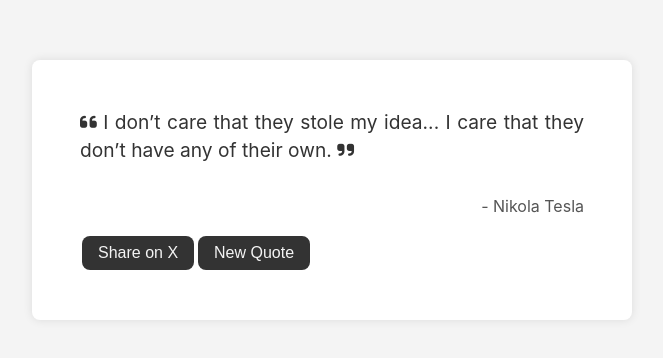
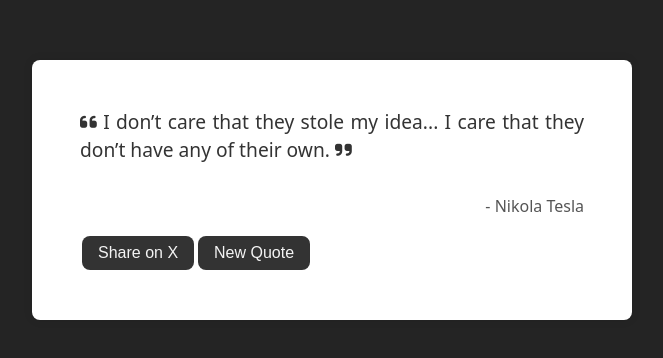
Before and after one commit to nedoratic/fcc-fedl-01-random-quote-machine, a React (Vite) app: page / in a window 1280 px wide. Shown: the part 210-568 px from the top of the page, without its empty margins (308-971 px from the left). Built offline with nearby package versions, Linux system fonts and the light colour scheme.

Commit message:
style edited to pass freeCodeCamp project test

```diff
--- a/index.html
+++ b/index.html
@@ -16,6 +16,7 @@
 		/>
 		<!-- TSX -->
 		<script defer type="module" src="/src/main.tsx"></script>
+		<script defer src="https://cdn.freecodecamp.org/testable-projects-fcc/v1/bundle.js"></script>
 	</head>
 	<body>
 		<div id="root"></div>
--- a/src/App.css
+++ b/src/App.css
@@ -1,20 +1,20 @@
-#quote-box {
+body {
 	display: flex;
 	justify-content: center;
 	align-items: center;
 	height: 100vh;
-	background-color: #f4f4f4;
 	margin: 0;
+	background-color: #242424;
 }
 
-.quote-content {
-	text-align: start;
+#quote-box {
+	text-align: left;
 	padding: 3em;
 	border-radius: 8px;
 	box-shadow: 0 0 10px rgba(0, 0, 0, 0.1);
 	background-color: #ffffff;
 	max-width: 600px;
-	min-width: 300;
+	min-width: 300px;
 }
 
 #text {
@@ -56,7 +56,7 @@ a {
 }
 
 @media (max-width: 768px) {
-	.quote-content {
+	#quote-box {
 		max-width: 80%;
 	}
 }
--- a/src/index.css
+++ b/src/index.css
@@ -1,5 +1,5 @@
 :root {
-	font-family: Inter, system-ui, Avenir, Helvetica, Arial, sans-serif;
+	font-family: system-ui, Helvetica, Arial, sans-serif;
 	line-height: 1.5;
 	font-weight: 400;
 	color: rgba(255, 255, 255, 0.87);
```
